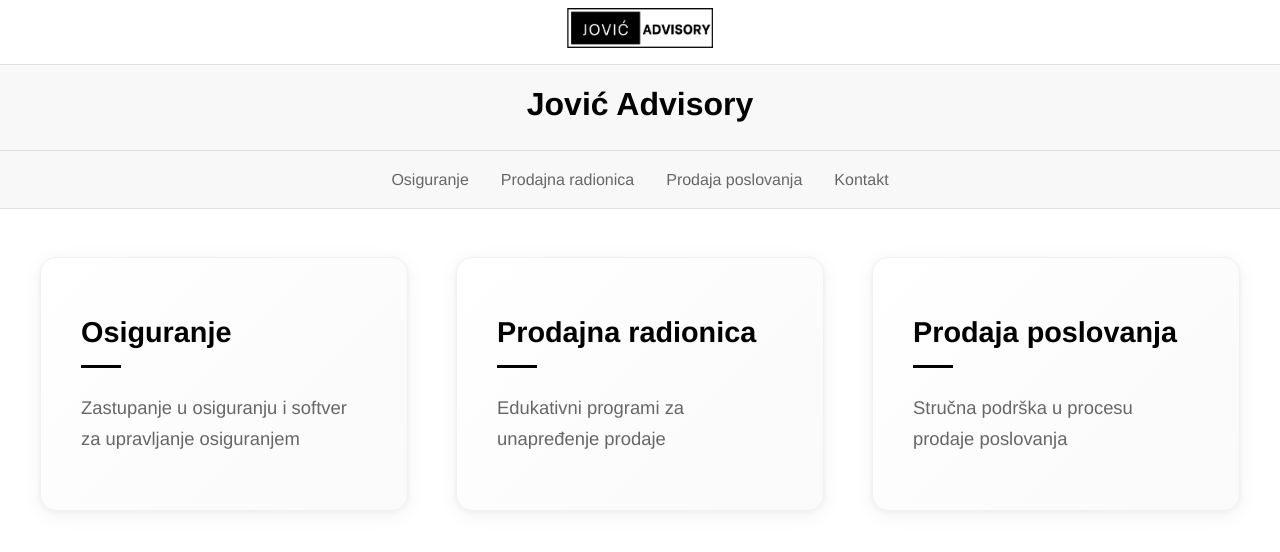
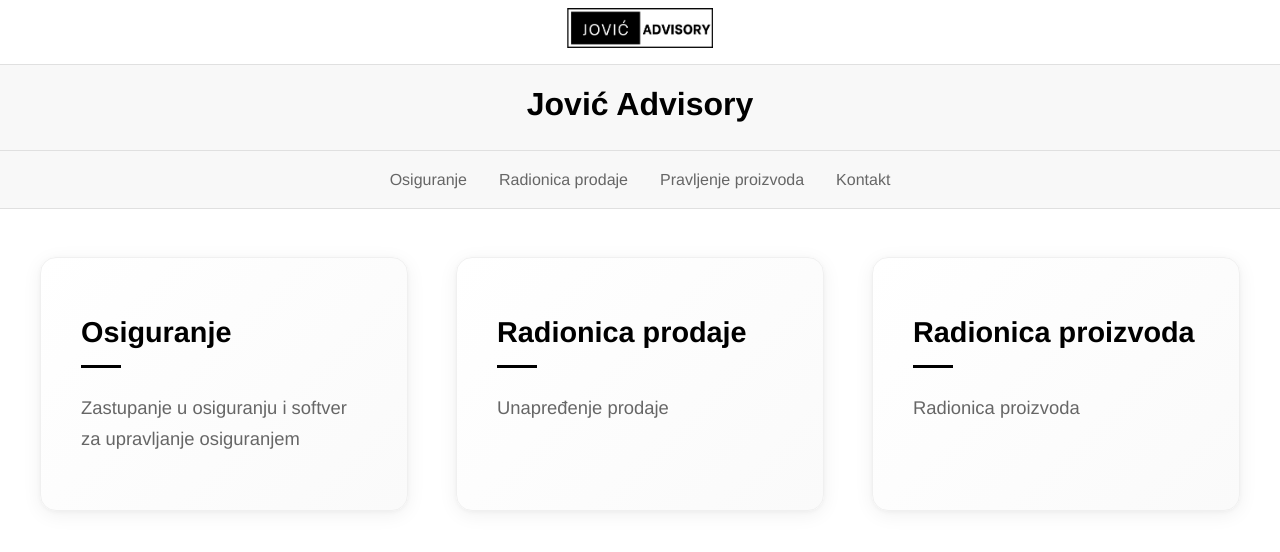
Before and after one commit to vanjajovic/jovicadvisory-frontend, a React (Create React App) app: page / in a window 1280 px wide. Shown: the top 552 px of the page. Built offline with nearby package versions, Linux system fonts and the light colour scheme.

Commit message:
Promjene service-a

```diff
--- a/src/App.js
+++ b/src/App.js
@@ -4,8 +4,8 @@ import { BrowserRouter as Router, Routes, Route } from 'react-router-dom';
 import Header from './components/Header';
 import Home from './pages/Home';
 import Insurance from './pages/Insurance';
-import SalesAcademy from './pages/SalesAcademy';
-import Business from './pages/Business';
+import Sales from './pages/Sales';
+import Product from './pages/Product';
 import Contact from './pages/Contact';
 import './App.css';
 
@@ -18,8 +18,8 @@ function App() {
           <Routes>
             <Route path="/" element={<Home />} />
             <Route path="/osiguranje/*" element={<Insurance />} />
-            <Route path="/prodajna-radionica/*" element={<SalesAcademy />} />
-            <Route path="/business/*" element={<Business />} />
+            <Route path="/radionica-prodaje/*" element={<Sales />} />
+            <Route path="/radionica-proizvoda/*" element={<Product />} />
             <Route path="/kontakt" element={<Contact />} />
           </Routes>
         </main>
--- a/src/components/ServiceMenuHome.js
+++ b/src/components/ServiceMenuHome.js
@@ -8,8 +8,8 @@ const ServiceMenuHome = () => {
 
   const servicePages = [
     { name: 'Osiguranje', path: '/osiguranje' },
-    { name: 'Prodajna radionica', path: '/prodajna-radionica' },
-    { name: 'Prodaja poslovanja', path: '/business' },
+    { name: 'Radionica prodaje', path: '/radionica-prodaje' },
+    { name: 'Pravljenje proizvoda', path: '/radionica-proizvoda' },
     { name: 'Kontakt', path: '/kontakt' }
   ];
 
--- a/src/components/ServiceMenuAcademy.js
+++ b/src/components/ServiceMenuProduct.js
@@ -1,16 +1,16 @@
-// components/ServiceMenuAcademy.js
+// components/ServiceMenuBusiness.js
 import React from 'react';
 import { Link, useLocation } from 'react-router-dom';
 import styles from './ServiceMenu.module.css';
 
-const ServiceMenuAcademy = () => {
+const ServiceMenuProduct = () => {
   const location = useLocation();
 
   const servicePages = [
-    { name: 'Blog', path: '/prodajna-radionica' },
-    { name: 'Mentorstvo', path: '/prodajna-radionica/mentorstvo' },
-    { name: 'Radionice', path: '/prodajna-radionica/radionice' },
-    { name: 'Kontakt', path: '/prodajna-radionica/kontakt' } // DODAJTE OVO
+    { name: 'Blog', path: '/radionica-proizvoda' }, // Blog kao početna
+    { name: 'Mjesečno', path: '/radionica-proizvoda/mjesecne-radionice' },
+    { name: 'Snimljeno', path: '/radionica-proizvoda/snimljeno' },
+    { name: 'Kontakt', path: '/radionica-proizvoda/kontakt' }
   ];
 
   return (
@@ -35,4 +35,4 @@ const ServiceMenuAcademy = () => {
   );
 };
 
-export default ServiceMenuAcademy;
+export default ServiceMenuProduct;
--- a/src/components/ServiceMenuBusiness.js
+++ b/src/components/ServiceMenuSales.js
@@ -1,16 +1,16 @@
-// components/ServiceMenuBusiness.js
+// components/ServiceMenuSales.js
 import React from 'react';
 import { Link, useLocation } from 'react-router-dom';
 import styles from './ServiceMenu.module.css';
 
-const ServiceMenuBusiness = () => {
+const ServiceMenuSales = () => {
   const location = useLocation();
 
   const servicePages = [
-    { name: 'Blog', path: '/business' }, // Blog kao početna
-    { name: 'Zastupanje', path: '/business/zastupanje' },
-    { name: 'Deal Sourcing', path: '/business/deal-sourcing' },
-    { name: 'Kontakt', path: '/business/kontakt' }
+    { name: 'Blog', path: '/radionica-prodaje' },
+    { name: 'Mentorstvo', path: '/radionica-prodaje/mentorstvo' },
+    { name: 'M&A zastupanje', path: '/radionica-prodaje/m&a' },
+    { name: 'Kontakt', path: '/radionica-prodaje/kontakt' } // DODAJTE OVO
   ];
 
   return (
@@ -35,4 +35,4 @@ const ServiceMenuBusiness = () => {
   );
 };
 
-export default ServiceMenuBusiness;
+export default ServiceMenuSales;
--- a/src/pages/Home.js
+++ b/src/pages/Home.js
@@ -2,7 +2,7 @@
 import React from 'react';
 import { Link } from 'react-router-dom';
 import ServiceMenuHome from '../components/ServiceMenuHome';
-import styles from './ServicePage.module.css'; // ← PROMIJENI OVO!
+import styles from './ServicePage.module.css';
 
 const Home = () => {
   return (
@@ -25,17 +25,17 @@ const Home = () => {
             </p>
           </a>
 
-          <Link to="/prodajna-radionica" className={styles.serviceCard}>
-            <h2 className={styles.serviceCardTitle}>Prodajna radionica</h2>
+          <Link to="/radionica-prodaje" className={styles.serviceCard}>
+            <h2 className={styles.serviceCardTitle}>Radionica prodaje</h2>
             <p className={styles.serviceCardDescription}>
-              Edukativni programi za unapređenje prodaje
+              Unapređenje prodaje
             </p>
           </Link>
 
-          <Link to="/business" className={styles.serviceCard}>
-            <h2 className={styles.serviceCardTitle}>Prodaja poslovanja</h2>
+          <Link to="/radionica-proizvoda" className={styles.serviceCard}>
+            <h2 className={styles.serviceCardTitle}>Radionica proizvoda</h2>
             <p className={styles.serviceCardDescription}>
-              Stručna podrška u procesu prodaje poslovanja
+              Radionica proizvoda
             </p>
           </Link>
         </div>
--- a/src/pages/Business.js
+++ b/src/pages/Product.js
@@ -1,63 +1,63 @@
 ///pages/BusinessTransfer.js
 import React from 'react';
 import { Routes, Route, useLocation } from 'react-router-dom';
-import ServiceMenuBusiness from '../components/ServiceMenuBusiness';
+import ServiceMenuProduct from '../components/ServiceMenuProduct';
 import BlogList from '../components/blog/BlogList';
 import BlogPost from '../components/blog/BlogPost';
-import blogData from '../data/blog/business.json';
+import blogData from '../data/blog/product.json';
 import styles from './ServicePage.module.css';
 
 // KONZISTENTNO SA OSTALIM SERVICE-IMA - VECI FONT
 
-const Zastupanje = () => {
+const MjesecneRadionice = () => {
   return (
     <div className={styles.pageContent}>
       <div className={styles.contentContainer}>
-        <h1>Zastupanje</h1>
+        <h1>Mjesečne radionice</h1>
         <p className={styles.pageDescription}>
-          Zastupanje u M&A pregovorima i transakcijama.
+          Mjesečne radionice pravljenja proizvoda uživo.
         </p>
       </div>
     </div>
   );
 };
 
-const DealSourcing = () => {
+const Snimljeno = () => {
   return (
     <div className={styles.pageContent}>
       <div className={styles.contentContainer}>
-        <h1>Deal Sourcing</h1>
+        <h1>Snimljeno</h1>
         <p className={styles.pageDescription}>
-          Pronalaženje i evaluacija investicionih prilika.
+          Snimljeni materijali.
         </p>
       </div>
     </div>
   );
 };
 
-const KontaktBusiness = () => {
+const KontaktProduct = () => {
   return (
     <div className={styles.pageContent}>
       <div className={styles.contentContainer}>
-        <h1>Kontakt - Prodaja poslovanja</h1>
+        <h1>Kontakt - Radionica proizvoda</h1>
         <p className={styles.pageDescription}>
-          Kontakt informacije specifične za uslugu prodaje poslovanja.
+          Kontakt informacije specifične za radionicu proizvoda.
         </p>
       </div>
     </div>
   );
 };
 
-const Business = () => {
+const Product = () => {
   const location = useLocation();
 
   return (
     <div className={styles.servicePage}>
       <div className={styles.serviceHeader}>
-        <h1 className={styles.serviceTitle}>Prodaja poslovanja</h1>
+        <h1 className={styles.serviceTitle}>Radionica proizvoda</h1>
       </div>
 
-      <ServiceMenuBusiness />
+      <ServiceMenuProduct />
 
       <Routes>
         <Route
@@ -65,9 +65,9 @@ const Business = () => {
           element={
             <BlogList
               blogData={blogData}
-              basePath="/business"
-              title="Blog - Prodaja poslovanja"
-              description="Najnovije vijesti, savjeti i analize o prodaji poslovanja."
+              basePath="/product"
+              title="Blog - Radionica proizvoda"
+              description="Najnovije iz radionice proizvoda."
             />
           }
         />
@@ -77,18 +77,18 @@ const Business = () => {
           element={
             <BlogPost
               blogData={blogData}
-              basePath="/business"
+              basePath="/product"
             />
           }
         />
 
         {/* OSTALE RUTE - KONZISTENTNE VELIČINE */}
-        <Route path="zastupanje" element={<Zastupanje />} />
-        <Route path="deal-sourcing" element={<DealSourcing />} />
-        <Route path="kontakt" element={<KontaktBusiness />} />
+        <Route path="mjesecne-radionice" element={<MjesecneRadionice />} />
+        <Route path="snimljeno" element={<Snimljeno />} />
+        <Route path="kontakt" element={<KontaktProduct />} />
       </Routes>
     </div>
   );
 };
 
-export default Business;
+export default Product;
--- a/src/pages/SalesAcademy.js
+++ b/src/pages/Sales.js
@@ -1,13 +1,13 @@
 // pages/SalesAcademy.js
 import React from 'react';
 import { Routes, Route, useLocation } from 'react-router-dom';
-import ServiceMenuAcademy from '../components/ServiceMenuAcademy';
+import ServiceMenuSales from '../components/ServiceMenuSales';
 import BlogList from '../components/blog/BlogList';
 import BlogPost from '../components/blog/BlogPost';
 import RadioniceList from '../components/radionice/RadioniceList';
 import RadionicaPost from '../components/radionice/RadionicaPost';
-import blogData from '../data/blog/sales-academy.json';
-import radioniceData from '../data/radionice/sales-academy.json';
+import blogData from '../data/blog/sales.json';
+import radioniceData from '../data/radionice/sales.json';
 import styles from './ServicePage.module.css';
 
 // KORISTI BLOG.MODULE.CSS ZA KONZISTENTNOST
@@ -57,25 +57,25 @@ const KontaktAkademija = () => {
   return (
     <div className={styles.pageContent}>
       <div className={styles.contentContainer}>
-        <h1>Kontakt - Prodajna radionica</h1>
+        <h1>Kontakt - Radionica prodaje</h1>
         <p className={styles.pageDescription}>
-          Kontakt informacije specifične za Prodajnu radionicu.
+          Kontakt informacije za Radionicu prodaje.
         </p>
       </div>
     </div>
   );
 };
 
-const SalesAcademy = () => {
+const Sales = () => {
   const location = useLocation();
 
   return (
     <div className={styles.servicePage}>
       <div className={styles.serviceHeader}>
-        <h1 className={styles.serviceTitle}>Prodajna radionica</h1>
+        <h1 className={styles.serviceTitle}>Radionica prodaje</h1>
       </div>
 
-      <ServiceMenuAcademy />
+      <ServiceMenuSales />
 
       <Routes>
         <Route
@@ -83,8 +83,8 @@ const SalesAcademy = () => {
           element={
             <BlogList
               blogData={blogData}
-              basePath="/prodajna-radionica"
-              title="Blog Prodajne radionice"
+              basePath="/radionica-prodaje"
+              title="Blog radionice prodaje"
               description="Pratite najnovije trendove, savjete i strategije iz svijeta prodaje. Naš tim stručnjaka dijeli iskustva koja će vam pomoći da postignete bolje rezultate."
             />
           }
@@ -95,7 +95,7 @@ const SalesAcademy = () => {
           element={
             <BlogPost
               blogData={blogData}
-              basePath="/prodajna-radionica"
+              basePath="/radionica-prodaje"
             />
           }
         />
@@ -105,7 +105,7 @@ const SalesAcademy = () => {
           element={
             <RadioniceList
               radioniceData={radioniceData}
-              basePath="/prodajna-radionica"
+              basePath="/radionica-prodaje"
             />
           }
         />
@@ -115,7 +115,7 @@ const SalesAcademy = () => {
           element={
             <RadionicaPost
               radioniceData={radioniceData}
-              basePath="/prodajna-radionica"
+              basePath="/radionica-prodaje"
             />
           }
         />
@@ -127,4 +127,4 @@ const SalesAcademy = () => {
   );
 };
 
-export default SalesAcademy;
+export default Sales;
```
Also changed, not shown: src/data/blog/product.json (renamed from src/data/blog/business.json), src/data/blog/sales.json (renamed from src/data/blog/sales-academy.json), src/data/radionice/sales.json (renamed from src/data/radionice/sales-academy.json).
